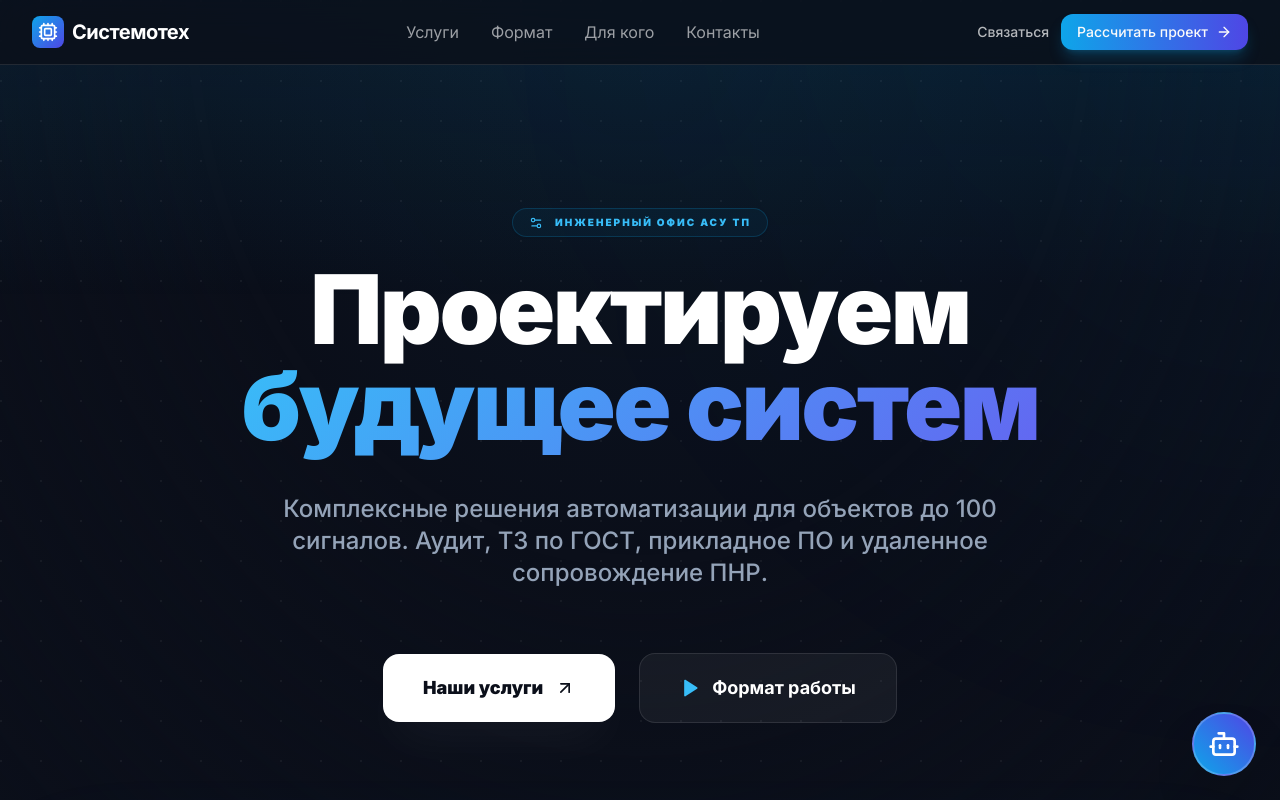
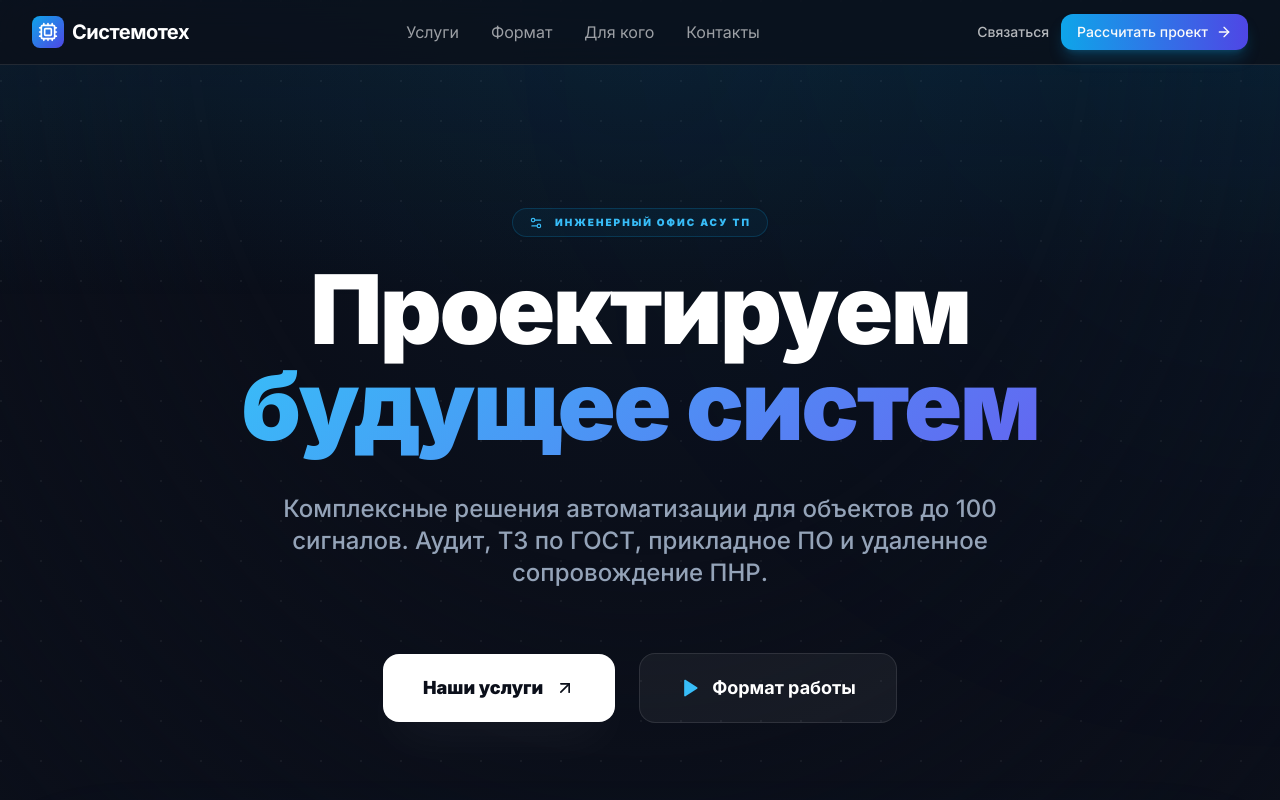
Before and after one commit to Erik03132/-1, a React (Vite) app: page / in a window 1280 px wide. Shown: the top 800 px of the page. Built offline with nearby package versions, Linux system fonts and the light colour scheme.

Commit message:
feat: Remove geolocation permission and AI assistant
Removes the geolocation permission from the application's metadata and the AI assistant component from the main App.tsx file. These features are no longer required for the current application functionality.

```diff
--- a/App.tsx
+++ b/App.tsx
@@ -9,7 +9,6 @@ import HowItWorks from './components/HowItWorks';
 import Pricing from './components/Pricing';
 import Footer from './components/Footer';
 import SnowEffect from './components/SnowEffect';
-import Assistant from './components/Assistant';
 
 const App: React.FC = () => {
   return (
@@ -33,9 +32,6 @@ const App: React.FC = () => {
           <Pricing />
         </main>
         <Footer />
-
-        {/* AI Assistant */}
-        <Assistant />
       </div>
     </div>
   );
--- a/metadata.json
+++ b/metadata.json
@@ -1,7 +1,5 @@
 {
   "name": "Системотех — Инженерный офис АСУ ТП",
   "description": "Профессиональное проектирование, аудит и сопровождение систем промышленной автоматизации. Работаем по ГОСТ, специализируемся на импортозамещении.",
-  "requestFramePermissions": [
-    "geolocation"
-  ]
+  "requestFramePermissions": []
 }
```
